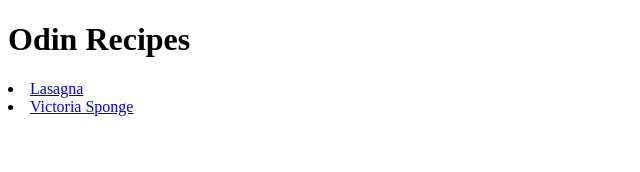
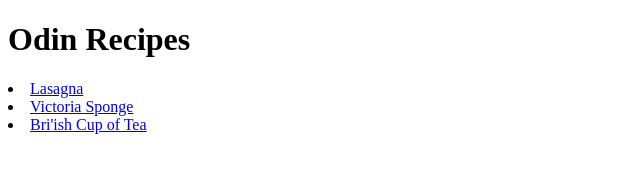
Before and after one commit to Nathand50444/odin-recipes, a plain HTML site: page index.html in a window 1280 px wide. Shown: the whole page, without its empty margins (0-640 px from the left). Drawn offline with Linux system fonts and the light colour scheme.

Commit message:
Fix [Bri'ish Cup of Tea]: Fix british tea link
British cup of tea link fixed on index page.

```diff
--- a/index.html
+++ b/index.html
@@ -9,5 +9,6 @@
     <h1>Odin Recipes</h1>
     <li><a href="recipes/lasagna.html">Lasagna</a></li>
     <li><a href="recipes/victoria-sponge.html">Victoria Sponge</a></li>
+    <li><a href="recipes/british-tea.html">Bri'ish Cup of Tea</a></li>
 </body>
 </html>
```
